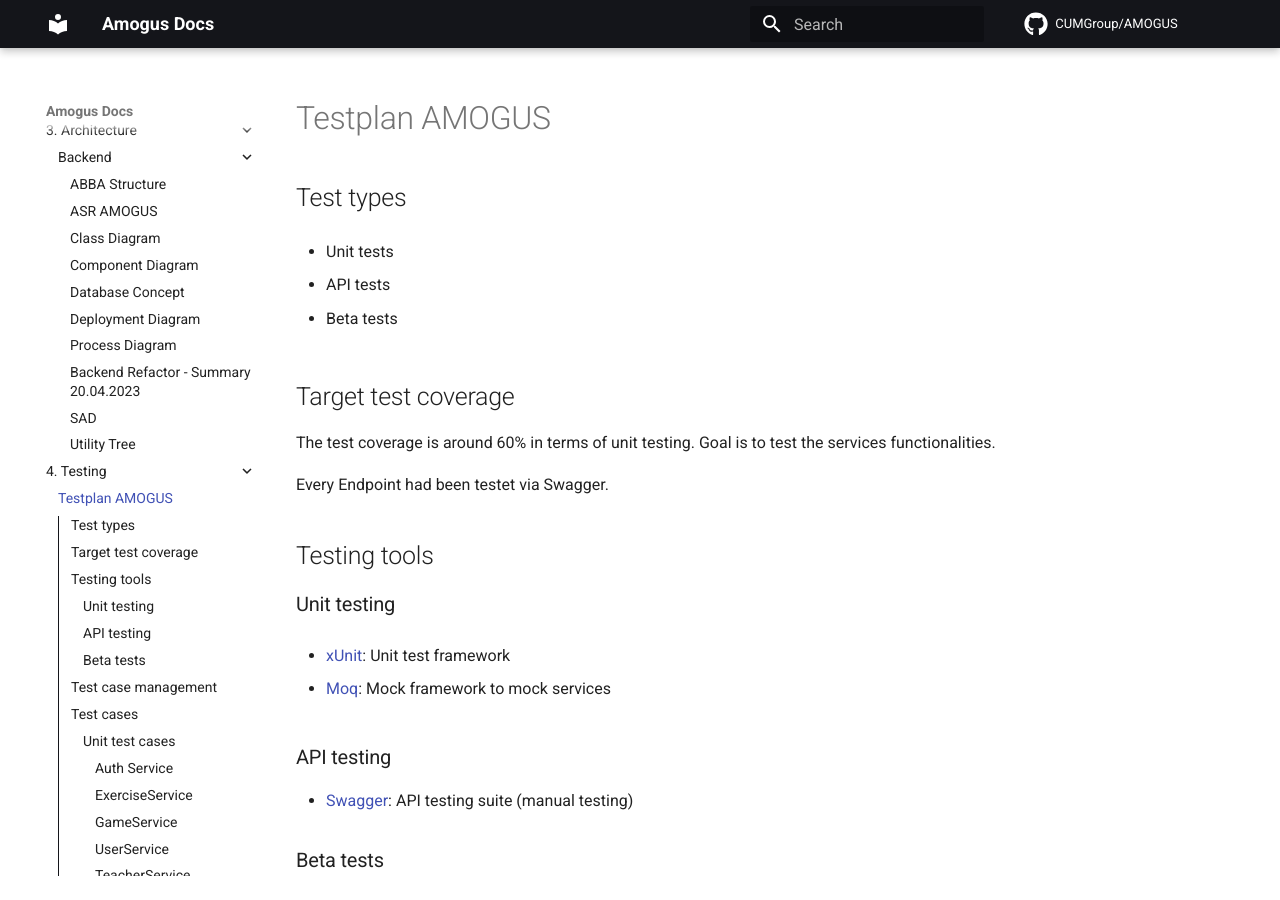
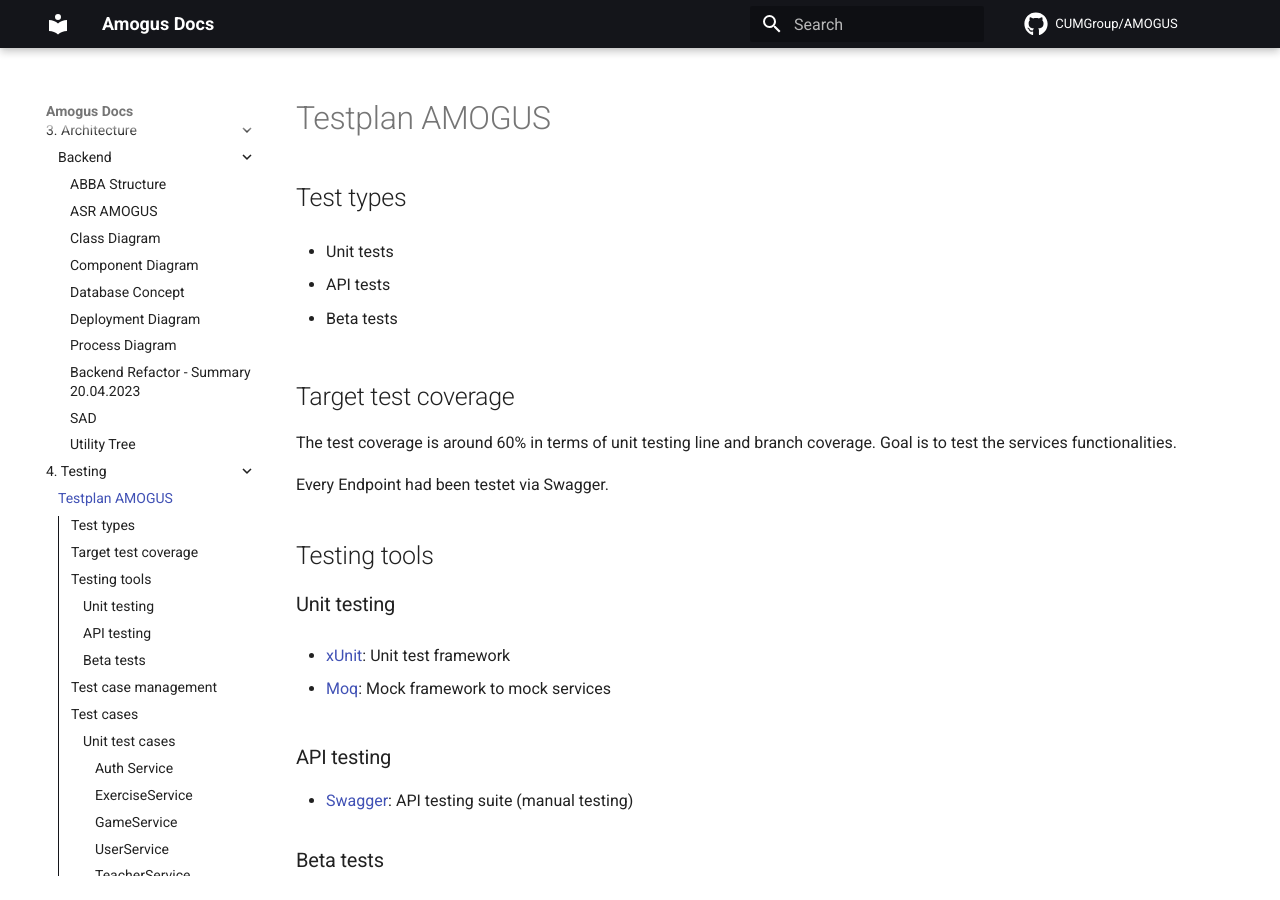
Before and after one commit to CUMGroup/AMOGUS, an MkDocs documentation site: the page built from docs/Developer Docs/4. Testing/Testplan.md, in a window 1280 px wide and 900 px high. Built offline with MkDocs 1.6.1 and Material for MkDocs 9.7.7, drawn with Linux system fonts in a browser that asks for light colours; comment, search, counter and statistics services are not loaded.

Commit message:
Changed target test coverage wording

```diff
--- a/docs/Developer Docs/4. Testing/Testplan.md
+++ b/docs/Developer Docs/4. Testing/Testplan.md
@@ -14,7 +14,7 @@
 
 ## Target test coverage
 
-The test coverage is around 60% in terms of unit testing. Goal is to test the services functionalities.
+The test coverage is around 60% in terms of unit testing line and branch coverage. Goal is to test the services functionalities.
 
 Every Endpoint had been testet via Swagger.
 
```
